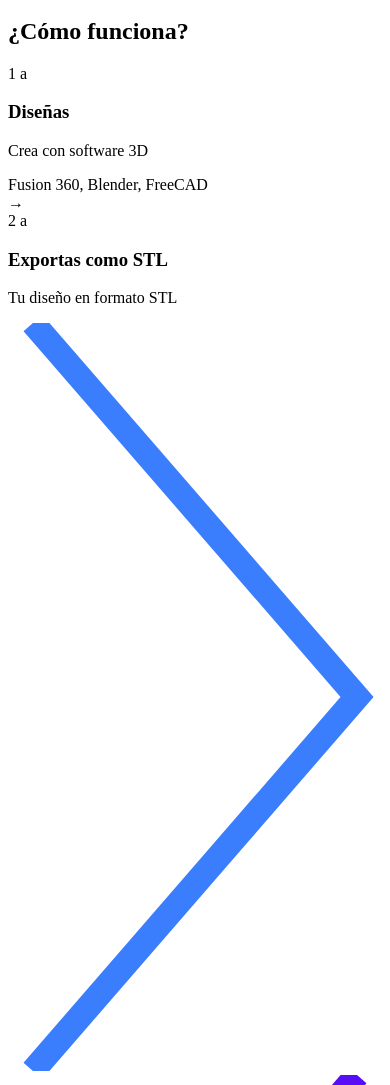
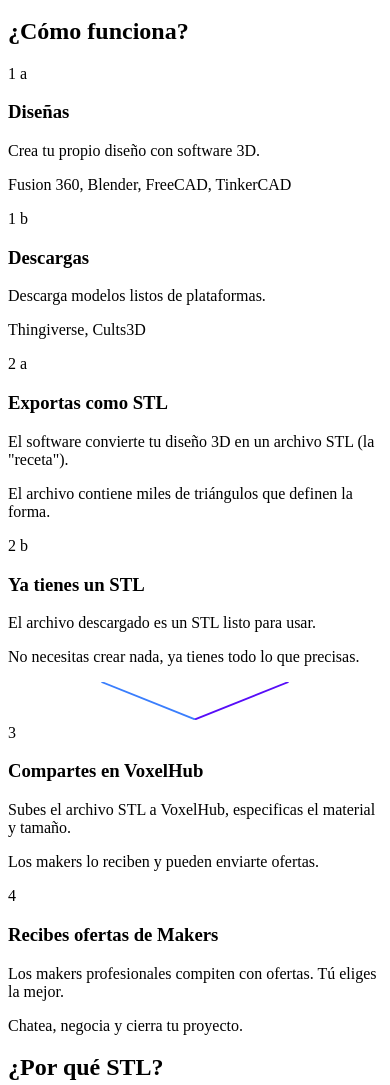
Before and after one commit to Bedowle/BOXELHUB, a React (Vite) app in the folder client/: page /what-is-stl in a window 390 px wide. Shown: the part 423-1508 px from the top of the page. Built offline with nearby package versions, Linux system fonts and the light colour scheme; no server answers; a web font is replaced by a local one.

Commit message:
Restored to 'd64a6e354403219ed69d262ad27896e77f84e932'
Replit-Restored-To: d64a6e354403219ed69d262ad27896e77f84e932

```diff
--- a/client/src/pages/what-is-stl.tsx
+++ b/client/src/pages/what-is-stl.tsx
@@ -50,136 +50,137 @@ export default function WhatIsSTL() {
           </CardContent>
         </Card>
 
-        {/* How It Works - Horizontal Flow Diagram */}
+        {/* How It Works - Flow Diagram */}
         <div className="mb-12">
-          <h2 className="text-3xl font-bold mb-8 text-center">¿Cómo funciona?</h2>
+          <h2 className="text-3xl font-bold mb-12 text-center">¿Cómo funciona?</h2>
 
-          {/* Horizontal Flow */}
-          <div className="overflow-x-auto pb-4">
-            <div className="flex gap-3 min-w-max justify-center px-4">
-
-              {/* 1a - Diseñas */}
-              <div className="flex flex-col items-center gap-2">
-                <Card className="border-2 w-40">
-                  <CardContent className="pt-4 pb-4">
-                    <div className="bg-primary/10 w-10 h-10 rounded-full flex items-center justify-center mb-2 mx-auto">
-                      <span className="text-sm font-bold text-primary">1 a</span>
+          {/* Step 1 - Two Initial Branches */}
+          <div className="grid md:grid-cols-2 gap-6 mb-8">
+            {/* Left Branch - Design Path */}
+            <Card className="border-2">
+              <CardContent className="pt-8 pb-8">
+                <div className="bg-primary/10 w-12 h-12 rounded-full flex items-center justify-center mb-4 mx-auto">
+                  <span className="text-xl font-bold text-primary">1 a</span>
                 </div>
-                    <h3 className="text-sm font-semibold mb-2 text-center">Diseñas</h3>
-                    <p className="text-xs text-muted-foreground text-center">
-                      Crea con software 3D
+                <h3 className="text-xl font-semibold mb-3 text-center">Diseñas</h3>
+                <p className="text-muted-foreground mb-4 text-center">
+                  Crea tu propio diseño con software 3D.
                 </p>
-                  </CardContent>
-                </Card>
-                <div className="text-xs text-muted-foreground">Fusion 360, Blender, FreeCAD</div>
-              </div>
-
-              {/* Arrow 1a to 2a */}
-              <div className="flex items-center">
-                <div className="text-2xl text-primary">→</div>
-              </div>
-
-              {/* 2a - Exportas */}
-              <Card className="border-2 w-40">
-                <CardContent className="pt-4 pb-4">
-                  <div className="bg-primary/10 w-10 h-10 rounded-full flex items-center justify-center mb-2 mx-auto">
-                    <span className="text-sm font-bold text-primary">2 a</span>
-                  </div>
-                  <h3 className="text-sm font-semibold mb-2 text-center">Exportas como STL</h3>
-                  <p className="text-xs text-muted-foreground text-center">
-                    Tu diseño en formato STL
+                <p className="text-sm text-muted-foreground text-center">
+                  Fusion 360, Blender, FreeCAD, TinkerCAD
                 </p>
               </CardContent>
             </Card>
 
-              {/* Arrow 2a to 3 */}
-              <div className="flex items-center">
-                <svg viewBox="0 0 30 60" className="w-6 h-12" preserveAspectRatio="none">
-                  <path d="M 2 0 L 28 30 L 2 60" stroke="hsl(var(--primary))" strokeWidth="2" fill="none"/>
-                </svg>
+            {/* Right Branch - Download Path */}
+            <Card className="border-2">
+              <CardContent className="pt-8 pb-8">
+                <div className="bg-secondary/10 w-12 h-12 rounded-full flex items-center justify-center mb-4 mx-auto">
+                  <span className="text-xl font-bold text-secondary">1 b</span>
                 </div>
-
-              {/* Arrow 2b to 3 */}
-              <div className="flex items-center">
-                <svg viewBox="0 0 30 60" className="w-6 h-12" preserveAspectRatio="none">
-                  <path d="M 28 0 L 2 30 L 28 60" stroke="hsl(var(--secondary))" strokeWidth="2" fill="none"/>
-                </svg>
-              </div>
-
-              {/* Arrow 3 to 4 */}
-              <div className="flex items-center">
-                <div className="text-2xl text-blue-600">→</div>
-              </div>
-
-              {/* 3 - Compartes */}
-              <Card className="border-2 w-40 bg-blue-50/50 dark:bg-blue-900/10">
-                <CardContent className="pt-4 pb-4">
-                  <div className="bg-blue-100/50 dark:bg-blue-900/20 w-10 h-10 rounded-full flex items-center justify-center mb-2 mx-auto">
-                    <span className="text-sm font-bold text-blue-600">3</span>
-                  </div>
-                  <h3 className="text-sm font-semibold mb-2 text-center">Compartes en VoxelHub</h3>
-                  <p className="text-xs text-muted-foreground text-center">
-                    Subes y especificas detalles
+                <h3 className="text-xl font-semibold mb-3 text-center">Descargas</h3>
+                <p className="text-muted-foreground mb-4 text-center">
+                  Descarga modelos listos de plataformas.
                 </p>
-                </CardContent>
-              </Card>
-
-              {/* Arrow 3 to 4 */}
-              <div className="flex items-center">
-                <div className="text-2xl text-green-600">→</div>
-              </div>
-
-              {/* 4 - Recibes */}
-              <Card className="border-2 w-40 bg-green-50/50 dark:bg-green-900/10">
-                <CardContent className="pt-4 pb-4">
-                  <div className="bg-green-100/50 dark:bg-green-900/20 w-10 h-10 rounded-full flex items-center justify-center mb-2 mx-auto">
-                    <span className="text-sm font-bold text-green-600">4</span>
-                  </div>
-                  <h3 className="text-sm font-semibold mb-2 text-center">Recibes Ofertas</h3>
-                  <p className="text-xs text-muted-foreground text-center">
-                    Makers compiten
+                <p className="text-sm text-muted-foreground text-center">
+                  Thingiverse, Cults3D
                 </p>
               </CardContent>
             </Card>
           </div>
 
-            {/* Second row for 1b and 2b */}
-            <div className="flex gap-3 min-w-max justify-center px-4 mt-4">
+          {/* Connector Lines - Straight down */}
+          <div className="grid md:grid-cols-2 gap-6 mb-8">
+            <div className="flex justify-center">
+              <div className="w-1 h-8 bg-gradient-to-b from-primary to-transparent"></div>
+            </div>
+            <div className="flex justify-center">
+              <div className="w-1 h-8 bg-gradient-to-b from-secondary to-transparent"></div>
+            </div>
+          </div>
 
-              {/* 1b - Descargas */}
-              <div className="flex flex-col items-center gap-2">
-                <Card className="border-2 w-40">
-                  <CardContent className="pt-4 pb-4">
-                    <div className="bg-secondary/10 w-10 h-10 rounded-full flex items-center justify-center mb-2 mx-auto">
-                      <span className="text-sm font-bold text-secondary">1 b</span>
+          {/* Step 2 - Two Branches */}
+          <div className="grid md:grid-cols-2 gap-6 mb-8">
+            {/* Left Branch - Design Path */}
+            <Card className="border-2">
+              <CardContent className="pt-8 pb-8">
+                <div className="bg-primary/10 w-12 h-12 rounded-full flex items-center justify-center mb-4 mx-auto">
+                  <span className="text-xl font-bold text-primary">2 a</span>
                 </div>
-                    <h3 className="text-sm font-semibold mb-2 text-center">Descargas</h3>
-                    <p className="text-xs text-muted-foreground text-center">
-                      Modelo listo para usar
+                <h3 className="text-xl font-semibold mb-3 text-center">Exportas como STL</h3>
+                <p className="text-muted-foreground mb-4 text-center">
+                  El software convierte tu diseño 3D en un archivo STL (la "receta").
+                </p>
+                <p className="text-sm text-muted-foreground text-center">
+                  El archivo contiene miles de triángulos que definen la forma.
                 </p>
               </CardContent>
             </Card>
-                <div className="text-xs text-muted-foreground">Thingiverse, Cults3D</div>
+
+            {/* Right Branch - Download Path */}
+            <Card className="border-2">
+              <CardContent className="pt-8 pb-8">
+                <div className="bg-secondary/10 w-12 h-12 rounded-full flex items-center justify-center mb-4 mx-auto">
+                  <span className="text-xl font-bold text-secondary">2 b</span>
                 </div>
-
-              {/* Arrow 1b to 2b */}
-              <div className="flex items-center">
-                <div className="text-2xl text-secondary">→</div>
-              </div>
-
-              {/* 2b - Ya tienes */}
-              <Card className="border-2 w-40">
-                <CardContent className="pt-4 pb-4">
-                  <div className="bg-secondary/10 w-10 h-10 rounded-full flex items-center justify-center mb-2 mx-auto">
-                    <span className="text-sm font-bold text-secondary">2 b</span>
-                  </div>
-                  <h3 className="text-sm font-semibold mb-2 text-center">Ya tienes un STL</h3>
-                  <p className="text-xs text-muted-foreground text-center">
-                    Archivo listo para compartir
+                <h3 className="text-xl font-semibold mb-3 text-center">Ya tienes un STL</h3>
+                <p className="text-muted-foreground mb-4 text-center">
+                  El archivo descargado es un STL listo para usar.
+                </p>
+                <p className="text-sm text-muted-foreground text-center">
+                  No necesitas crear nada, ya tienes todo lo que precisas.
                 </p>
               </CardContent>
             </Card>
           </div>
+
+          {/* Convergent Lines - Meet in the middle */}
+          <div className="flex justify-center mb-8">
+            <svg viewBox="0 0 400 40" className="w-full max-w-2xl h-8" preserveAspectRatio="none">
+              <path d="M 100 0 L 200 40" stroke="hsl(var(--primary))" strokeWidth="2" fill="none"/>
+              <path d="M 300 0 L 200 40" stroke="hsl(var(--secondary))" strokeWidth="2" fill="none"/>
+            </svg>
+          </div>
+
+          {/* Step 3 - Converged */}
+          <div className="flex justify-center mb-8">
+            <Card className="border-2 w-full max-w-sm">
+              <CardContent className="pt-8 pb-8">
+                <div className="bg-blue-100/50 dark:bg-blue-900/20 w-12 h-12 rounded-full flex items-center justify-center mb-4 mx-auto">
+                  <span className="text-xl font-bold text-blue-600">3</span>
+                </div>
+                <h3 className="text-xl font-semibold mb-3 text-center">Compartes en VoxelHub</h3>
+                <p className="text-muted-foreground mb-4 text-center">
+                  Subes el archivo STL a VoxelHub, especificas el material y tamaño.
+                </p>
+                <p className="text-sm text-muted-foreground text-center">
+                  Los makers lo reciben y pueden enviarte ofertas.
+                </p>
+              </CardContent>
+            </Card>
+          </div>
+
+          {/* Connector Line Down */}
+          <div className="flex justify-center mb-8">
+            <div className="w-1 h-8 bg-gradient-to-b from-blue-600 to-transparent"></div>
+          </div>
+
+          {/* Step 4 - Final */}
+          <div className="flex justify-center">
+            <Card className="border-2 w-full max-w-sm bg-green-50/50 dark:bg-green-900/10">
+              <CardContent className="pt-8 pb-8">
+                <div className="bg-green-100/50 dark:bg-green-900/20 w-12 h-12 rounded-full flex items-center justify-center mb-4 mx-auto">
+                  <span className="text-xl font-bold text-green-600">4</span>
+                </div>
+                <h3 className="text-xl font-semibold mb-3 text-center">Recibes ofertas de Makers</h3>
+                <p className="text-muted-foreground mb-4 text-center">
+                  Los makers profesionales compiten con ofertas. Tú eliges la mejor.
+                </p>
+                <p className="text-sm text-muted-foreground text-center">
+                  Chatea, negocia y cierra tu proyecto.
+                </p>
+              </CardContent>
+            </Card>
           </div>
         </div>
 
```
Lines whose indentation alone changed are shown as unchanged.
